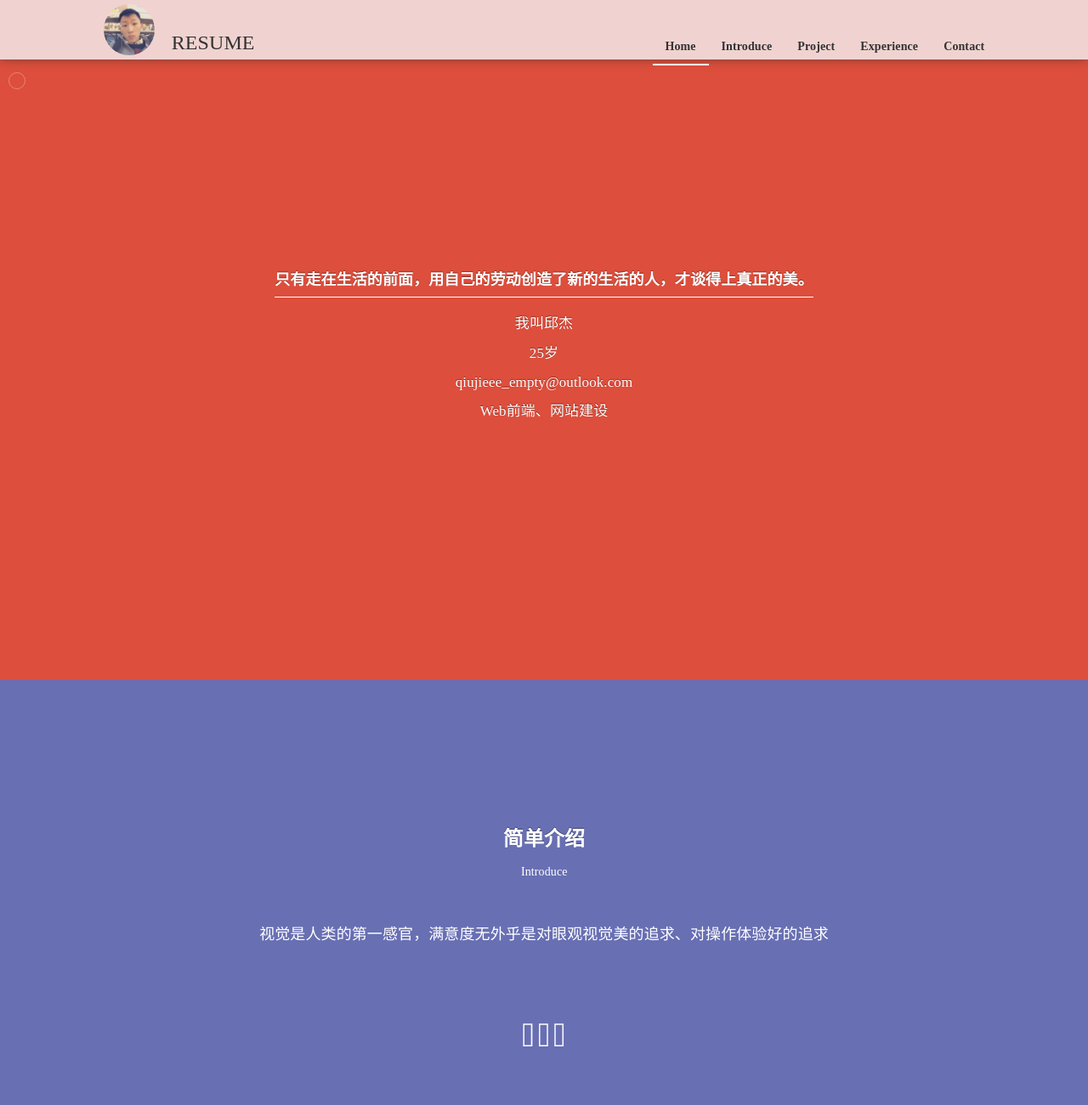
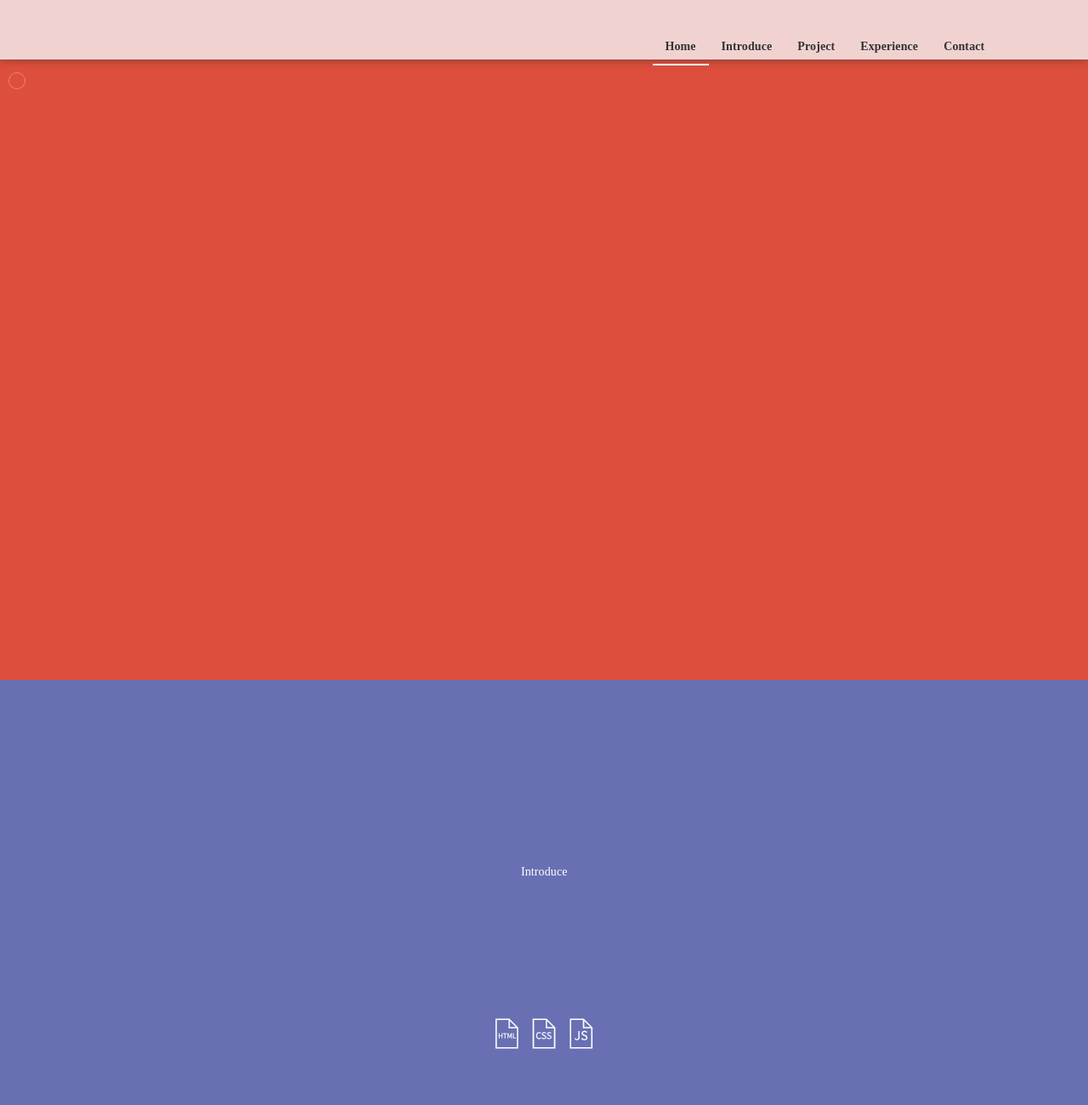
Before and after one commit to qiujie8092916/resume, a plain HTML site: page resume/index.html in a window 1280 px wide. Shown: the top 1300 px of the page at 85% size. Drawn offline with Linux system fonts and the light colour scheme; a web font is replaced by a local one.

Commit message:
icon->img

```diff
--- a/resume/css/main.css
+++ b/resume/css/main.css
@@ -60,7 +60,7 @@ h4.cover-heading{margin-top: 20px; margin-bottom: 10px;}
 #demo2 article:after{ bottom: 0; right: 0; border-right: 2px solid #fff; border-bottom: 2px solid #fff;}
 #demo2 article:before,#demo2 article:after{position:absolute; width: 40px; height: 40px; content: "";}
 #demo2 article{ position: relative; padding: 1% 1%; margin-top: 4%;}
-/*#demo2 article p{visibility: hidden;}*/
+#demo2 article p{visibility: hidden;}
 #fadeWhite{position: fixed; width: 100%; background: #fff; height: 100%; min-height: 100%; left: 0px; top: 0px; z-index: 99999;}
 #github img{vertical-align: bottom;}
 #github:hover, #github:focus{text-decoration: none;}
--- a/resume/index.html
+++ b/resume/index.html
@@ -28,7 +28,7 @@
 
 		<nav id="fixedNavBar" class="navbar navbar-default navbar-fixed-top">
       <div class="container resposive_nav col-lg-10 col-lg-offset-1 col-md-10 col-md-offset-1">
-        <div class="navbar-header" style="/visibility:hidden">
+        <div class="navbar-header" style="visibility:hidden">
           <button type="button" class="navbar-toggle collapsed" data-toggle="collapse" data-target="#navbar" aria-expanded="false" aria-controls="navbar">
             <span class="sr-only">Toggle navigation</span>
             <span class="icon-bar"></span>
@@ -81,7 +81,7 @@
       <div class="site-wrapper-inner">
 
 				<section class="homebackground" id="demo1" style="background:#DD4E3C"><!--homebackground background-image: url(imgs/background1c.jpg)-->
-					<div class="inner cover" style="/visibility:hidden; margin-top:210px;">
+					<div class="inner cover" style="visibility:hidden; margin-top:210px;">
 						<h4 class="contenttitle"><strong>只有走在生活的前面，用自己的劳动创造了新的生活的人，才谈得上真正的美。</strong></h4>
 						<p class="decoration"></p>
 						<article style="margin-top: 20px">
@@ -94,14 +94,14 @@
 				</section>
 
 				<section class="homebackground" id="demo2" style="/background:#12F39C; background-color: #686FB3;">
-					<div class="inner cover" style="/visibility:hidden; margin-top:5%;">
+					<div class="inner cover" style="visibility:hidden; margin-top:5%;">
 						<h3 class="animated subtitle"><strong>简单介绍</strong></h3>
 						<div class="decoration"></div>
 					</div>
 					<h5 class="animated subt">Introduce</h5>
 
 					<div>
-						<h4 class="" style="margin-top: 4%; /visibility:hidden;">视觉是人类的第一感官，满意度无外乎是对眼观视觉美的追求、对操作体验好的追求</h4>
+						<h4 class="" style="margin-top: 4%; visibility:hidden;">视觉是人类的第一感官，满意度无外乎是对眼观视觉美的追求、对操作体验好的追求</h4>
 						<div class="ski_icon col-lg-4col-lg-offset-4 col-md-4 col-md-offset-4">
 							<i class="icon iconfont">&#xe614;</i>
 							<i class="icon iconfont">&#xe612;</i>
@@ -177,7 +177,7 @@
 				</section>
 
 				<section class="homebackground" id="demo4" style="/background:#ECF343; background-color: #D7CB3E">
-					<div class="inner cover" style="/visibility:hidden; margin-top:100px;">
+					<div class="inner cover" style="visibility:hidden; margin-top:100px;">
 						<h3 class="animated subtitle"><strong>工作经验</strong></h3>
 						<div class="decoration"></div>
 					</div>
```
Also changed, not shown: resume/fonts/iconfont.ttf, resume/fonts/iconfont.woff, 2 other files.
